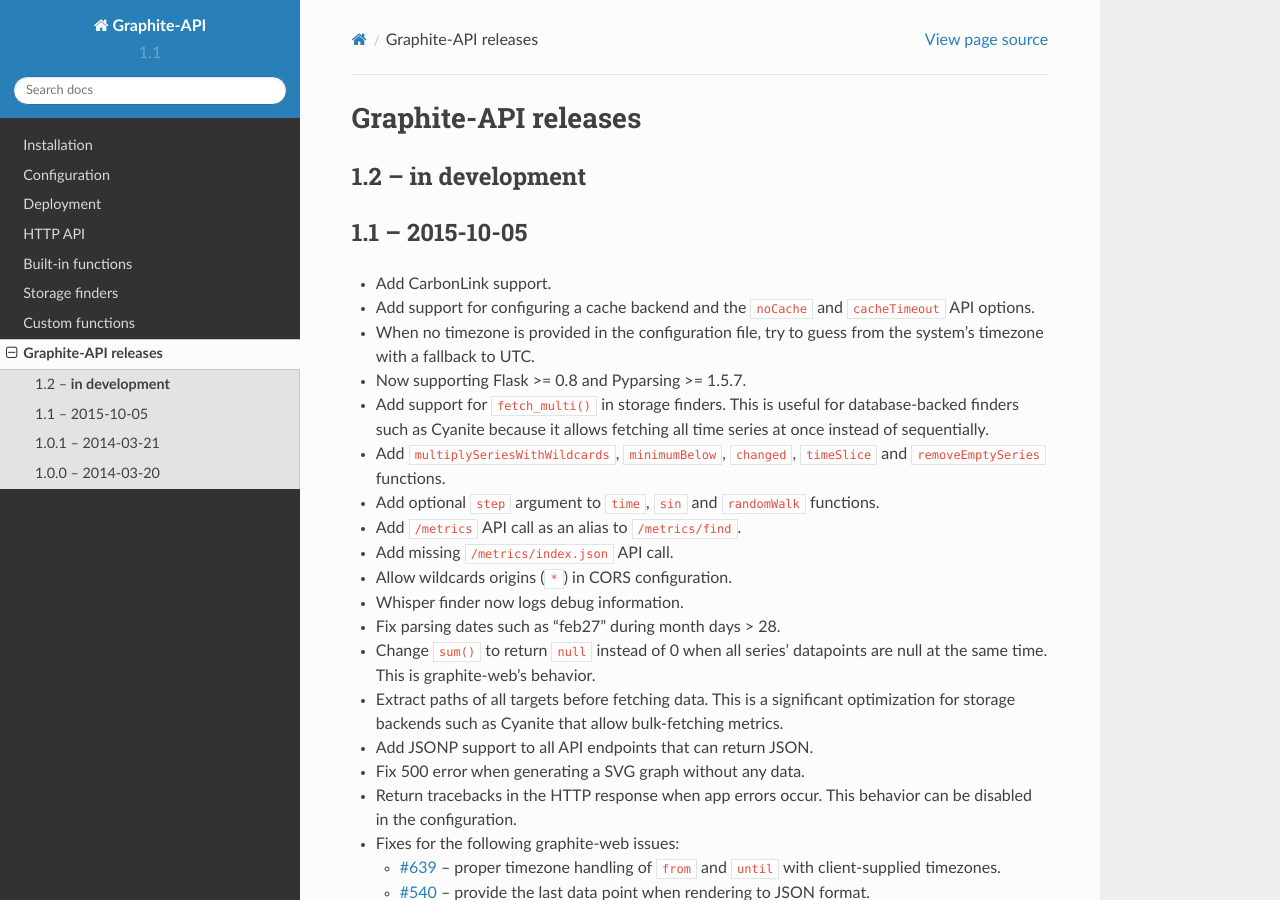
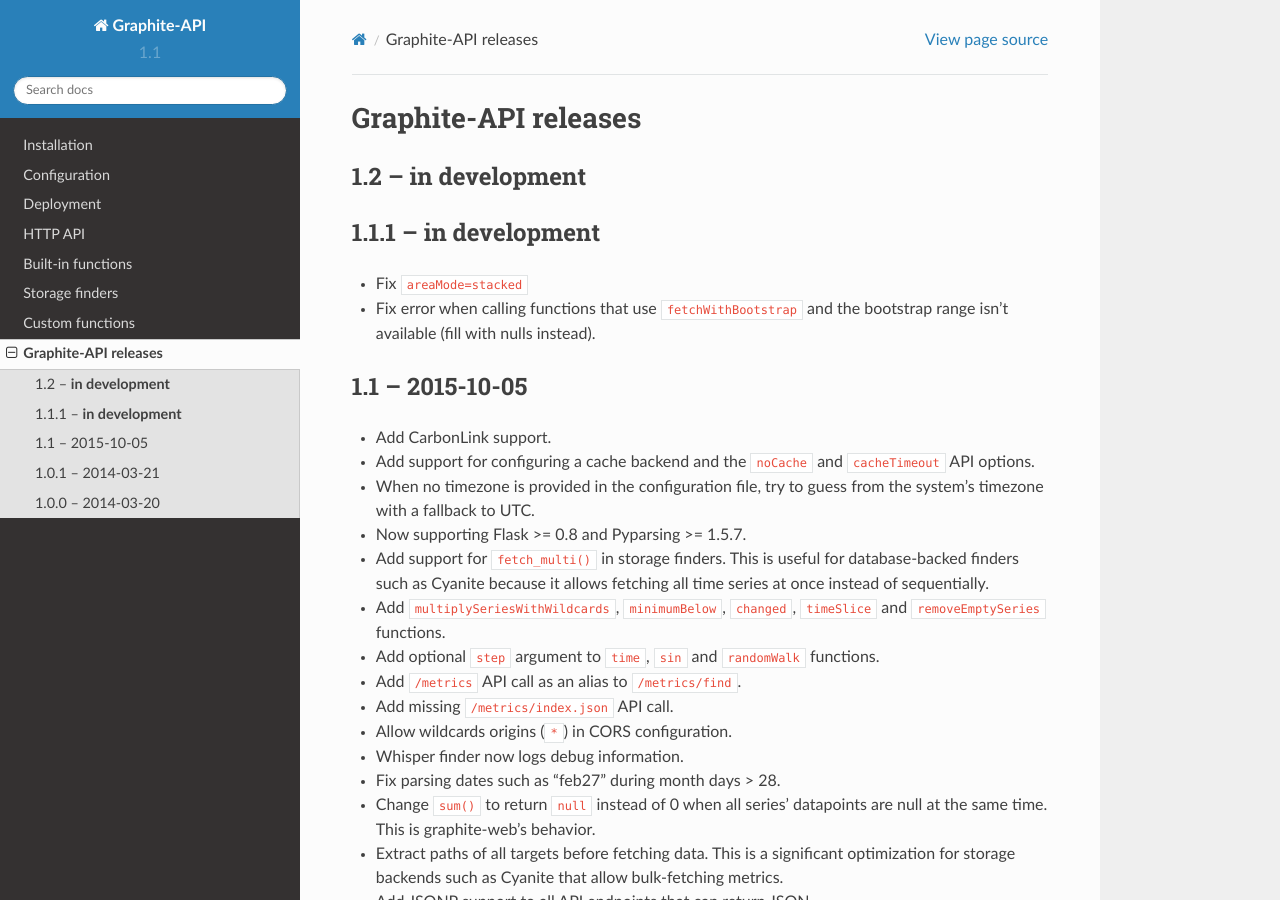
Before and after one commit to brutasse/graphite-api, a Sphinx documentation site: the page built from docs/releases.rst, in a window 1280 px wide and 900 px high. Built offline with Sphinx 7.4.7 and the Read the Docs theme 2.0.0, drawn with Linux system fonts in a browser that asks for light colours.

Commit message:
Add 1.1.1 temporary release notes

```diff
--- a/docs/releases.rst
+++ b/docs/releases.rst
@@ -3,6 +3,15 @@
 
 1.2 -- **in development**
 -------------------------
+
+
+1.1.1 -- **in development**
+---------------------------
+
+* Fix ``areaMode=stacked``
+
+* Fix error when calling functions that use ``fetchWithBootstrap`` and the
+  bootstrap range isn't available (fill with nulls instead).
 
 1.1 -- 2015-10-05
 -----------------
```
